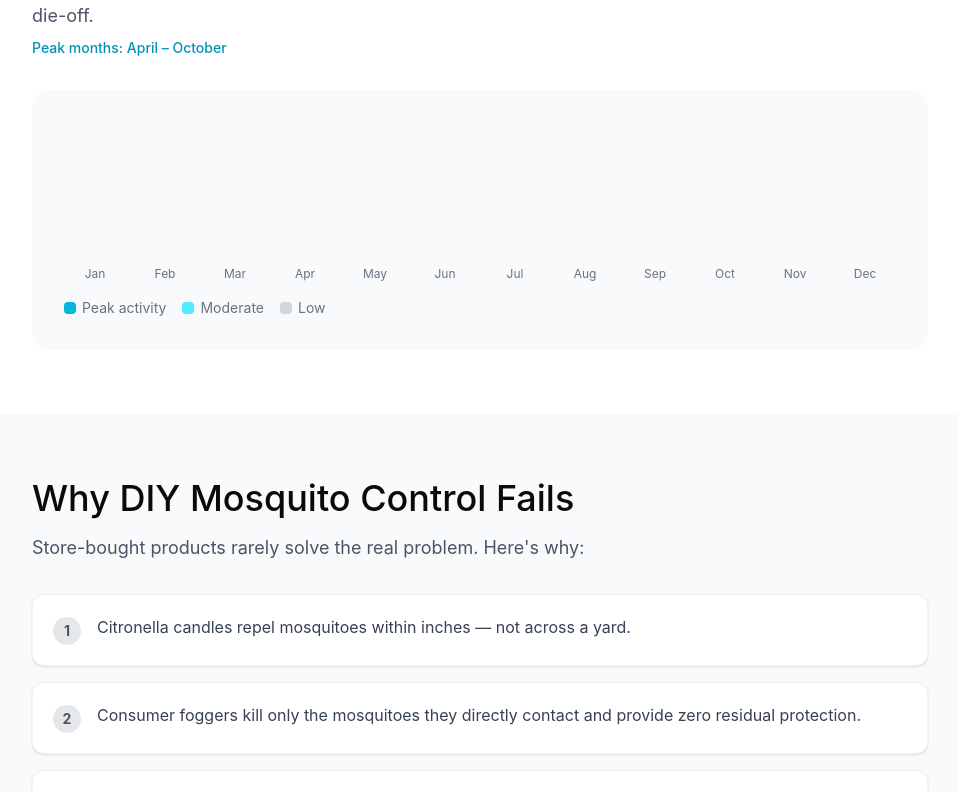
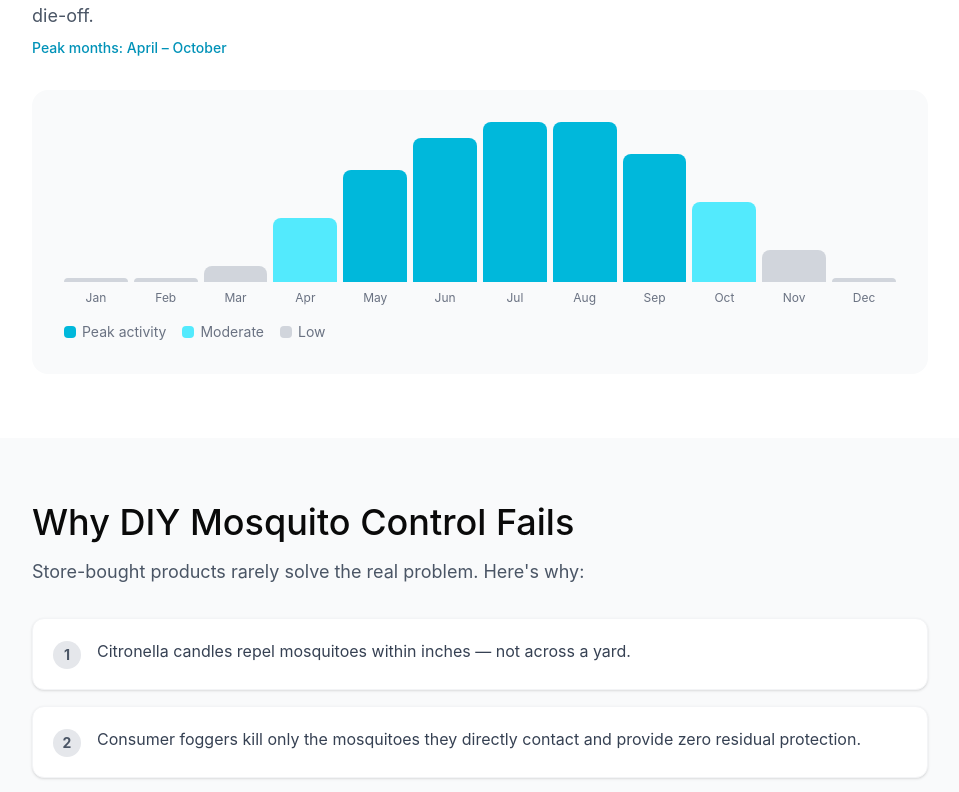
Before and after one commit to sjmorongell/selke-pest-control, a React (Vite) app: page /mosquito-control-charlotte-nc in a window 1280 px wide. Shown: the part 3246-4038 px from the top of the page, without its empty margins (160-1119 px from the left). Built offline with nearby package versions, Linux system fonts and the light colour scheme.

Commit message:
Refactor comments for clarity in PestPage.tsx

```diff
--- a/src/app/pages/PestPage.tsx
+++ b/src/app/pages/PestPage.tsx
@@ -244,7 +244,7 @@ export default function PestPage({ pest }: PestPageProps) {
         </div>
       </section>
 
-      {/* Signs — signs[].title + signs[].desc */}
+      {/* Signs */}
       <section className="py-16 bg-gray-50">
         <div className="container mx-auto px-4">
           <div className="max-w-4xl mx-auto">
@@ -266,7 +266,7 @@ export default function PestPage({ pest }: PestPageProps) {
         </div>
       </section>
 
-      {/* Risks — risks[].title + risks[].desc */}
+      {/* Risks */}
       <section className="py-16 bg-white">
         <div className="container mx-auto px-4">
           <div className="max-w-4xl mx-auto">
@@ -289,7 +289,7 @@ export default function PestPage({ pest }: PestPageProps) {
         </div>
       </section>
 
-      {/* NC Species — ncSpecies[].name + ncSpecies[].desc + ncSpecies[].threat */}
+      {/* NC Species */}
       <section className="py-16 bg-gray-50">
         <div className="container mx-auto px-4">
           <div className="max-w-4xl mx-auto">
@@ -323,22 +323,27 @@ export default function PestPage({ pest }: PestPageProps) {
             <p className="text-gray-600 mb-2 text-lg">{pest.seasonNote}</p>
             <p className="text-sm text-cyan-600 font-medium mb-8">Peak months: {pest.peakMonths}</p>
             <div className="bg-gray-50 rounded-2xl p-6 md:p-8">
-              <div className="flex items-end gap-2 h-40">
+              <div className="flex items-end gap-1.5" style={{ height: '160px' }}>
                 {pest.activityByMonth.map((level, i) => {
-                  const heightPct = Math.max(4, (level / 10) * 100);
+                  const barPx = Math.max(4, Math.round((level / 10) * 160));
                   const isPeak = level >= 7;
                   return (
-                    <div key={i} className="flex-1 flex flex-col items-center gap-1">
-                      <div
-                        className={`w-full rounded-t-lg transition-all ${isPeak ? 'bg-cyan-500' : level >= 4 ? 'bg-cyan-300' : 'bg-gray-300'}`}
-                        style={{ height: `${heightPct}%` }}
-                        title={`${MONTHS[i]}: ${level}/10`}
-                      />
-                      <span className="text-xs text-gray-500 hidden sm:block">{MONTHS[i]}</span>
-                      <span className="text-xs text-gray-500 sm:hidden">{MONTHS[i].charAt(0)}</span>
-                    </div>
+                    <div
+                      key={i}
+                      className={`flex-1 rounded-t-lg ${isPeak ? 'bg-cyan-500' : level >= 4 ? 'bg-cyan-300' : 'bg-gray-300'}`}
+                      style={{ height: `${barPx}px` }}
+                      title={`${MONTHS[i]}: ${level}/10`}
+                    />
                   );
                 })}
+              </div>
+              <div className="flex gap-1.5 mt-2">
+                {MONTHS.map(m => (
+                  <div key={m} className="flex-1 text-center">
+                    <span className="text-xs text-gray-500 hidden sm:block">{m}</span>
+                    <span className="text-xs text-gray-500 sm:hidden">{m.charAt(0)}</span>
+                  </div>
+                ))}
               </div>
               <div className="flex items-center gap-4 mt-4 text-sm text-gray-500">
                 <span className="flex items-center gap-1.5"><span className="w-3 h-3 rounded bg-cyan-500 inline-block" /> Peak activity</span>
@@ -350,7 +355,7 @@ export default function PestPage({ pest }: PestPageProps) {
         </div>
       </section>
 
-      {/* Why DIY Fails — whyDiyFails[] plain strings */}
+      {/* Why DIY Fails */}
       <section className="py-16 bg-gray-50">
         <div className="container mx-auto px-4">
           <div className="max-w-4xl mx-auto">
@@ -368,7 +373,7 @@ export default function PestPage({ pest }: PestPageProps) {
         </div>
       </section>
 
-      {/* Treatment — treatment[].step + treatment[].desc */}
+      {/* Treatment */}
       <section className="py-16 bg-gradient-to-br from-cyan-600 to-cyan-700 text-white">
         <div className="container mx-auto px-4">
           <div className="max-w-4xl mx-auto">
@@ -434,7 +439,7 @@ export default function PestPage({ pest }: PestPageProps) {
         <div className="container mx-auto px-4">
           <div className="max-w-4xl mx-auto text-center">
             <h2 className="text-3xl md:text-5xl mb-6">Ready to Get Rid of {pest.pestPlural}?</h2>
-            <p className="text-xl mb-4 text-cyan-100">New customers get $25 off their first treatment. No contracts. No hassle.</p>
+            <p className="text-xl mb-4 text-cyan-100">New customers get $25 off their first treatment. No hassle. Get outside again!</p>
             <p className="text-lg mb-10">Monday - Saturday: 8:00 AM - 8:00 PM EST</p>
             <div className="flex flex-col sm:flex-row gap-4 justify-center">
               <a href="tel:704-728-0204" className="bg-white text-cyan-700 px-10 py-5 rounded-xl hover:bg-gray-100 transition-all flex items-center justify-center gap-2 text-lg shadow-xl">
```
